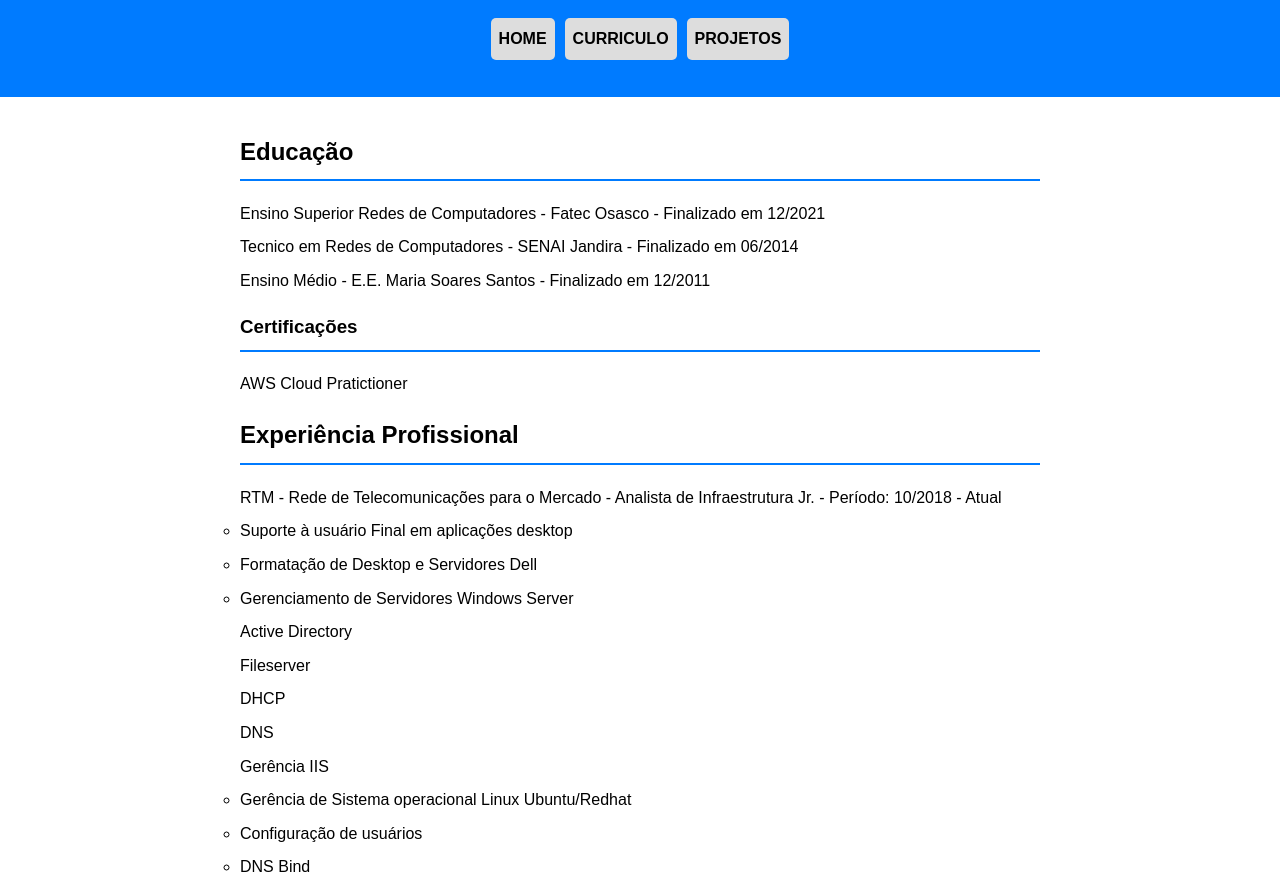
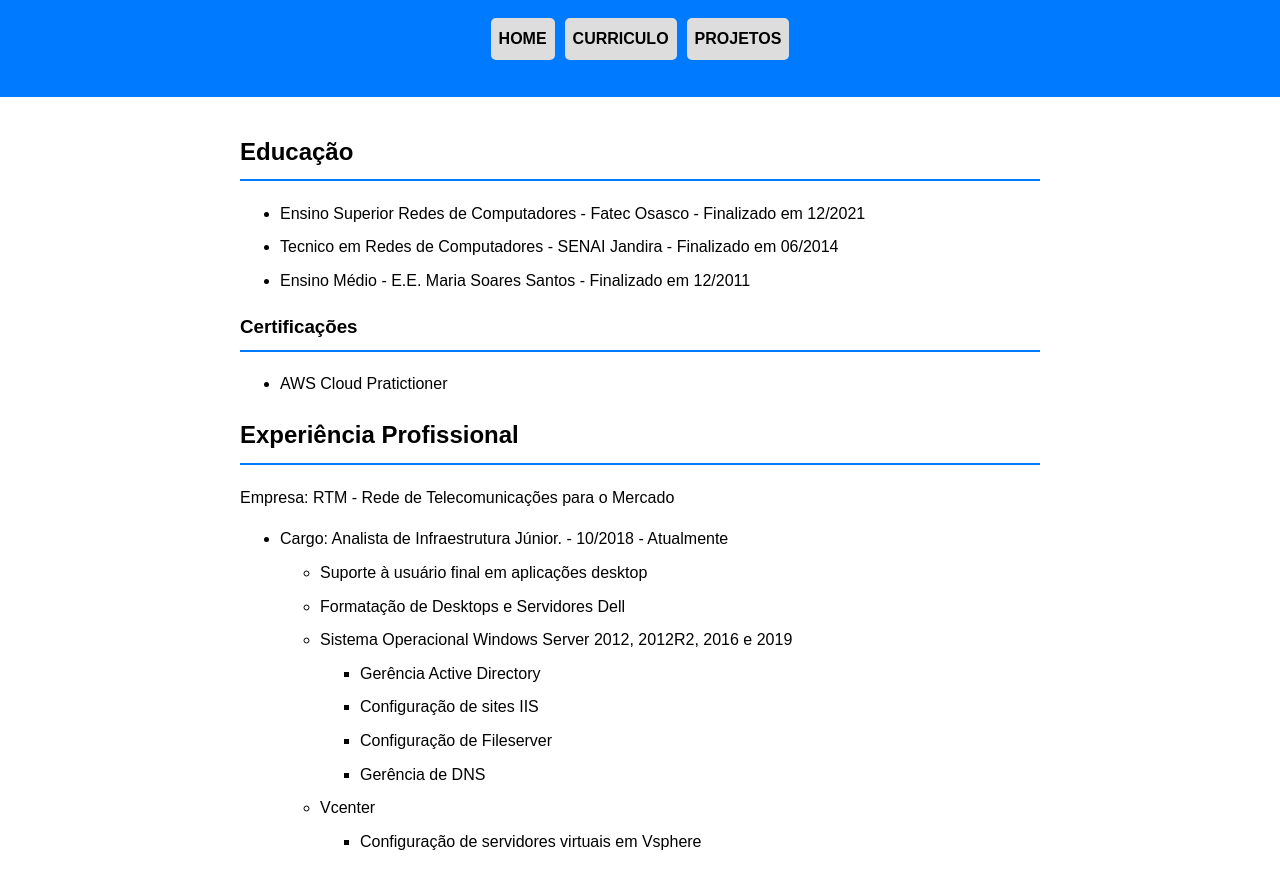
Before and after one commit to joaorodrigues1994/Cloud-Resume, a plain HTML site: page curriculo.html in a window 1280 px wide. Shown: the part 83-957 px from the top of the page. Drawn offline with Linux system fonts and the light colour scheme.

Commit message:
refactor: alter curriculo.html

```diff
--- a/css/styles.css
+++ b/css/styles.css
@@ -44,13 +44,9 @@ nav li:hover{
 }
 
 
-ul {
+ul#menu {
     list-style: none;
     padding-left: 0;
-}
-
-ul#exp-desc {
-    list-style: circle;
 }
 
 li {
@@ -99,3 +95,5 @@ section h3{
 div.about-content {
     text-align: justify;
 }
+
+/*Dropdown Menu das experiencias*/
--- a/curriculo.html
+++ b/curriculo.html
@@ -6,12 +6,13 @@
     <title>Joao - Cloud Resume Challenge - Curriculo</title>
     <link rel="stylesheet" href="css/styles.css">
     <link rel="stylesheet" href="css/styles-curriculo.css">
+    <link rel="stylesheet" href="https://cdnjs.cloudflare.com/ajax/libs/font-awesome/5.15.3/css/all.min.css">
 </head>
 <body>
     <header id="cabecalho">
         <h1>Cloud Resume Challenge</h1>
         <nav>
-            <ul>
+            <ul id="menu">
                 <a href="index.html"><li>Home</li></a>
                 <a href="curriculo.html"><li>Curriculo</li></a>
                 <li>Projetos</li>
@@ -34,9 +35,31 @@
         </section>
         <section id="experience">
             <h2>Experiência Profissional</h2>
+            <p>Empresa: RTM - Rede de Telecomunicações para o Mercado</p>
+            <ul>
+                <li>Cargo: Analista de Infraestrutura Júnior. - 10/2018 - Atualmente</li>
+                <ul>
+                    <li>Suporte à usuário final em aplicações desktop</li>
+                    <li>Formatação de Desktops e Servidores Dell</li>
+                    <li>Sistema Operacional Windows Server 2012, 2012R2, 2016 e 2019</li>
+                    <ul>
+                        <li>Gerência Active Directory</li>
+                        <li>Configuração de sites IIS</li>
+                        <li>Configuração de Fileserver</li>
+                        <li>Gerência de DNS</li>
+                    </ul>
+                    <li>Vcenter</li>
+                    <ul>
+                        <li>Configuração de servidores virtuais em Vsphere</li>
+                    </ul>
+                </ul>
+            </ul>
+
+            <!--
             <ul>
                 <li>RTM - Rede de Telecomunicações para o Mercado - Analista de Infraestrutura Jr. - Período: 10/2018 - Atual</li>
                 <ul id="exp-desc">
+                    <li id="exp-dropdown">Função: Suporte técnico a clientes e usuário interno - Período de 10/2018 à 12/2021</li>
                     <li>Suporte à usuário Final em aplicações desktop</li>
                     <li>Formatação de Desktop e Servidores Dell</li>
                     <li>Gerenciamento de Servidores Windows Server</li>
@@ -56,8 +79,8 @@
                         <li>Configuração de Volume Groups e LVMs</li>
                 </ul>
                 <li>Amil - Analista de Suporte - Período: 01/215 à 10/2017</li>
-                <!-- Add more work experiences if needed -->
-            </ul>
+                ***<-- Add more work experiences if needed --
+            </ul>-->
         </section>
     </main>
 </body>
```
Also changed, not shown: index.html (+2 -2 lines).
